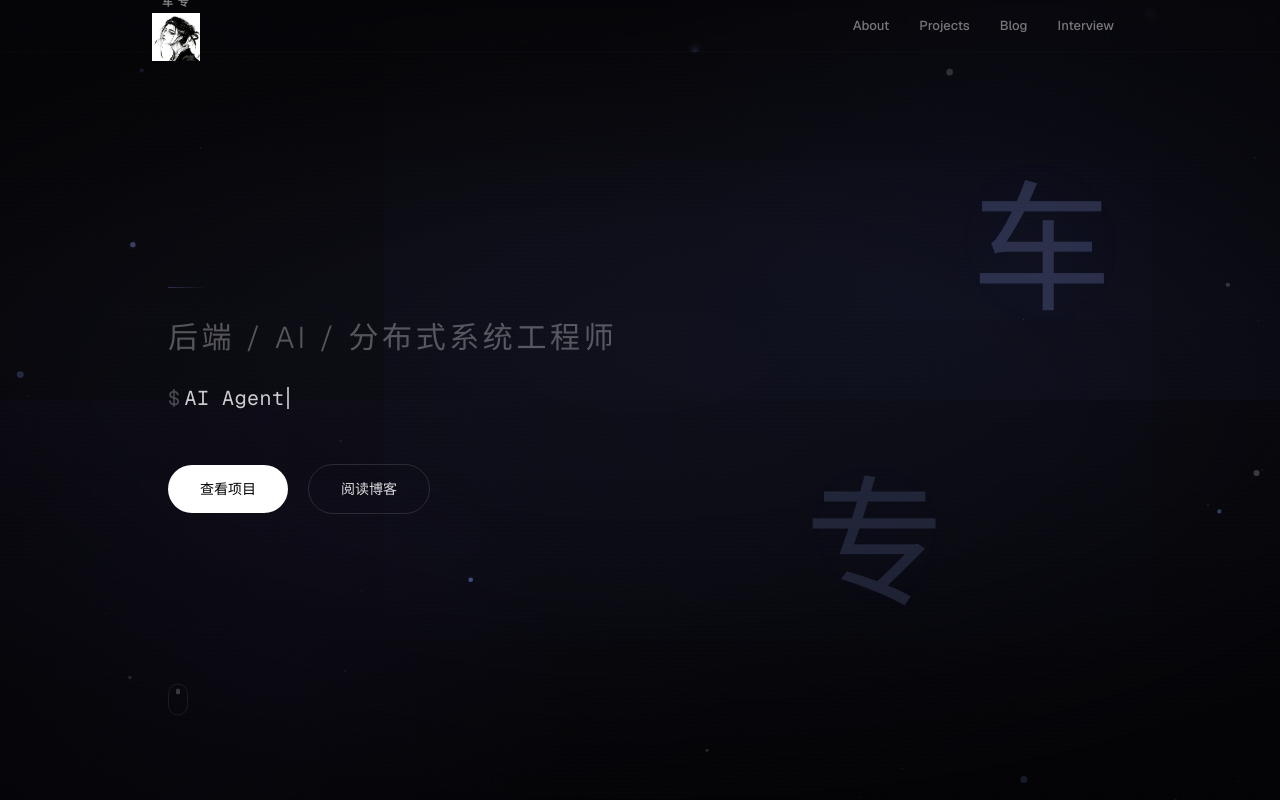
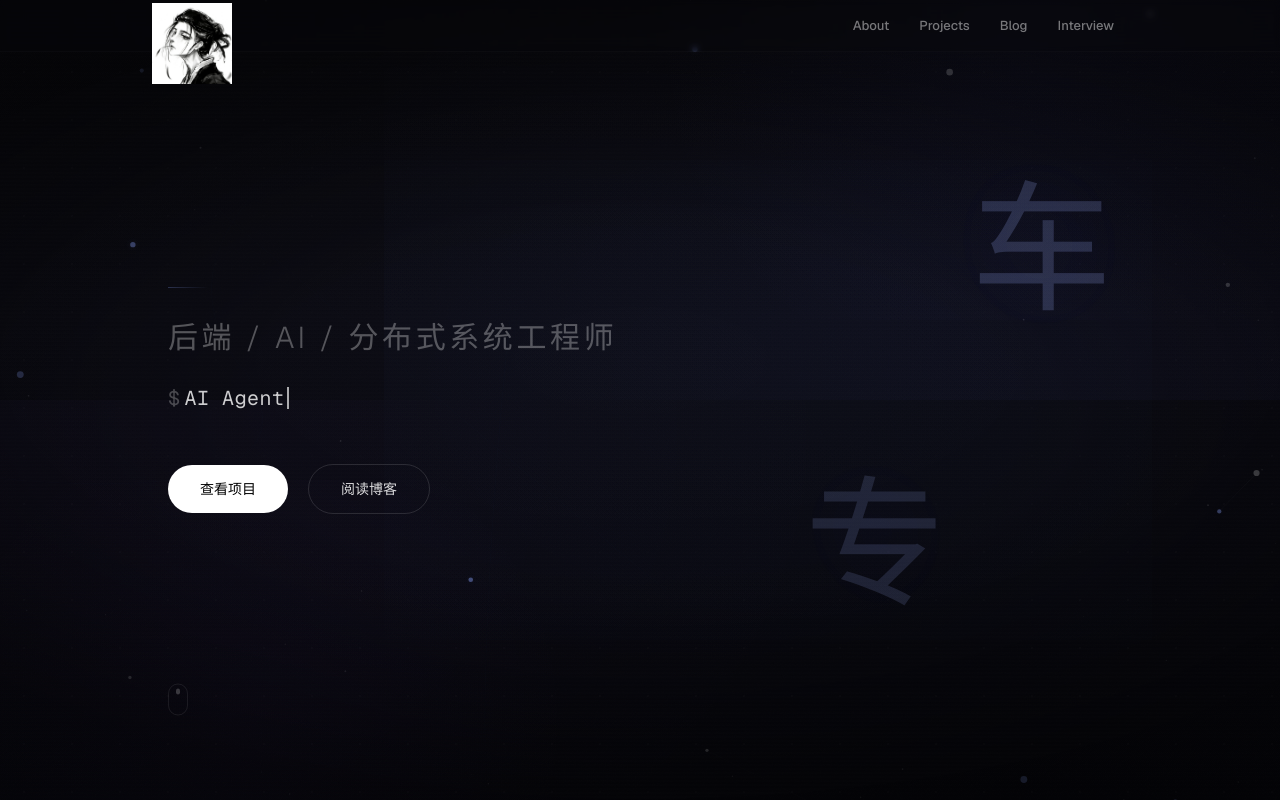
Before and after one commit to Car-Brick/My-Blog, a Next.js app: page / in a window 1280 px wide. Built offline with nearby package versions, Linux system fonts and the light colour scheme; a web font is replaced by a local one.

Commit message:
调整Logo大小和位置

```diff
--- a/src/components/Navbar/Navbar.tsx
+++ b/src/components/Navbar/Navbar.tsx
@@ -64,16 +64,16 @@ export default function Navbar() {
           {/* Logo */}
           <Link
             href="/"
-            className="flex flex-col items-center mt-1 hover:opacity-80 transition-opacity duration-300"
+            className="flex flex-col items-center mt-4 hover:opacity-80 transition-opacity duration-300"
           >
-            <span className="text-[11px] font-semibold tracking-widest text-white/50 mb-0.5">
+            <span className="text-xs font-semibold tracking-widest text-white/60 mb-1">
               车 专
             </span>
             <Image
               src="/logo.jpg"
               alt="Logo"
-              width={48}
-              height={48}
+              width={80}
+              height={80}
             />
           </Link>
 
```
